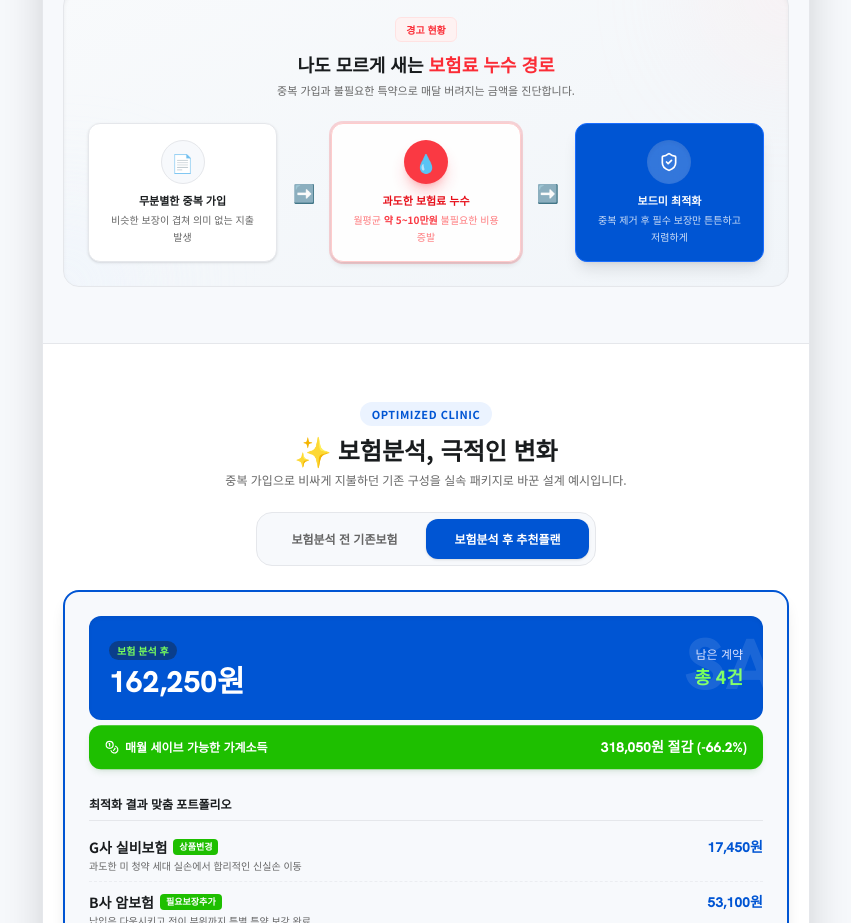
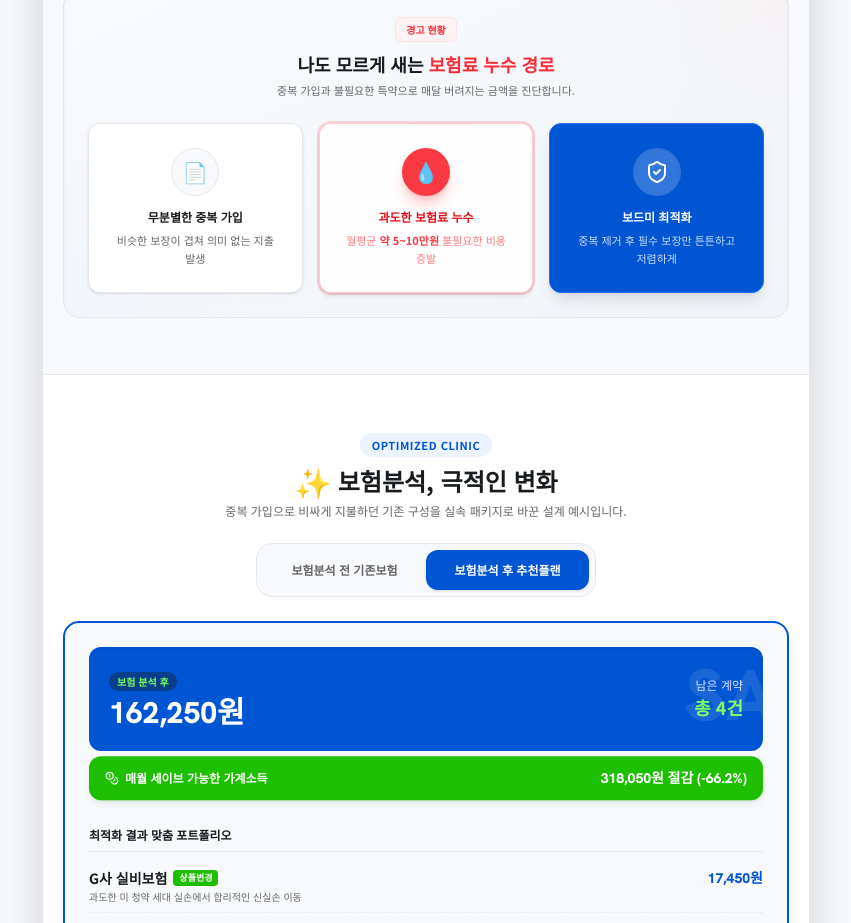
Before and after one commit to ncia/simple_consult, a React (Vite) app: page / in a window 1280 px wide. Shown: the part 2340-3263 px from the top of the page, without its empty margins (214-1065 px from the left). Built offline with nearby package versions, Linux system fonts and the light colour scheme.

Commit message:
067번째 커밋: 인포그래픽 단계 사이의 화살표 이모지를 모두 삭제하고 여백이 남은 만큼 3개의 박스 크기(패딩 및 글꼴/아이콘)를 비례하여 더욱 크게 키움

```diff
--- a/src/App.tsx
+++ b/src/App.tsx
@@ -631,43 +631,31 @@ export default function App() {
                 <div className="flex flex-col sm:flex-row items-center justify-center gap-3 sm:gap-4 relative z-10">
 
                   {/* Step 1: Duplication */}
-                  <div className="bg-white p-4 rounded-xl border border-neutral-border shadow-sm w-full flex-1 text-center relative group">
-                    <div className="w-11 h-11 bg-neutral-bg rounded-full mx-auto flex items-center justify-center text-neutral-dark mb-2 border border-neutral-border group-hover:scale-110 transition-transform">
-                      <span className="text-lg">📄</span>
+                  <div className="bg-white p-6 rounded-xl border border-neutral-border shadow-sm w-full flex-1 text-center relative group">
+                    <div className="w-12 h-12 bg-neutral-bg rounded-full mx-auto flex items-center justify-center text-neutral-dark mb-3 border border-neutral-border group-hover:scale-110 transition-transform">
+                      <span className="text-xl">📄</span>
                     </div>
-                    <strong className="text-[11px] font-bold text-neutral-dark block">무분별한 중복 가입</strong>
-                    <p className="text-[10px] text-neutral-gray mt-1 leading-relaxed break-keep">비슷한 보장이 겹쳐 의미 없는 지출 발생</p>
-                  </div>
-
-                  {/* Simple Arrow Emoji */}
-                  <div className="flex flex-col items-center justify-center shrink-0 py-2 sm:py-0 relative">
-                    <span className="text-lg hidden sm:block">➡️</span>
-                    <span className="text-lg sm:hidden">⬇️</span>
+                    <strong className="text-[12px] font-bold text-neutral-dark block">무분별한 중복 가입</strong>
+                    <p className="text-[11px] text-neutral-gray mt-1.5 leading-relaxed break-keep">비슷한 보장이 겹쳐 의미 없는 지출 발생</p>
                   </div>
 
                   {/* Step 2: Leakage */}
-                  <div className="bg-white p-4 rounded-xl border border-red-200 shadow-md w-full flex-1 text-center relative ring-2 ring-red-500/20 animate-pulse-slow">
-                    <div className="w-11 h-11 bg-red-500 text-white rounded-full mx-auto flex items-center justify-center mb-2 shadow-lg shadow-red-500/30">
-                      <span className="text-lg">💧</span>
+                  <div className="bg-white p-6 rounded-xl border border-red-200 shadow-md w-full flex-1 text-center relative ring-2 ring-red-500/20 animate-pulse-slow">
+                    <div className="w-12 h-12 bg-red-500 text-white rounded-full mx-auto flex items-center justify-center mb-3 shadow-lg shadow-red-500/30">
+                      <span className="text-xl">💧</span>
                     </div>
-                    <strong className="text-[11px] font-bold text-red-600 block">과도한 보험료 누수</strong>
-                    <p className="text-[10px] text-red-400/90 mt-1 leading-relaxed break-keep">월평균 <strong className="text-red-500">약 5~10만원</strong> 불필요한 비용 증발</p>
-                  </div>
-
-                  {/* Arrow to resolution */}
-                  <div className="flex flex-col items-center justify-center shrink-0 py-2 sm:py-0 relative">
-                    <span className="text-lg hidden sm:block">➡️</span>
-                    <span className="text-lg sm:hidden">⬇️</span>
+                    <strong className="text-[12px] font-bold text-red-600 block">과도한 보험료 누수</strong>
+                    <p className="text-[11px] text-red-400/90 mt-1.5 leading-relaxed break-keep">월평균 <strong className="text-red-500">약 5~10만원</strong> 불필요한 비용 증발</p>
                   </div>
 
                   {/* Step 3: Resolution */}
-                  <div className="bg-brand-blue border border-brand-blue-hover p-4 rounded-xl shadow-lg w-full flex-1 text-center relative group overflow-hidden">
+                  <div className="bg-brand-blue border border-brand-blue-hover p-6 rounded-xl shadow-lg w-full flex-1 text-center relative group overflow-hidden">
                     <div className="absolute inset-0 bg-[radial-gradient(ellipse_at_top,_var(--tw-gradient-stops))] from-white/20 to-transparent opacity-50"></div>
-                    <div className="w-11 h-11 bg-white/20 rounded-full mx-auto flex items-center justify-center text-white mb-2 backdrop-blur-sm group-hover:rotate-12 transition-transform shadow-inner">
-                      <ShieldCheck size={20} />
+                    <div className="w-12 h-12 bg-white/20 rounded-full mx-auto flex items-center justify-center text-white mb-3 backdrop-blur-sm group-hover:rotate-12 transition-transform shadow-inner">
+                      <ShieldCheck size={24} />
                     </div>
-                    <strong className="text-[11px] font-bold text-white block">보드미 최적화</strong>
-                    <p className="text-[10px] text-white/80 mt-1 leading-relaxed break-keep">중복 제거 후 필수 보장만 튼튼하고 저렴하게</p>
+                    <strong className="text-[12px] font-bold text-white block">보드미 최적화</strong>
+                    <p className="text-[11px] text-white/80 mt-1.5 leading-relaxed break-keep">중복 제거 후 필수 보장만 튼튼하고 저렴하게</p>
                   </div>
 
                 </div>
```
